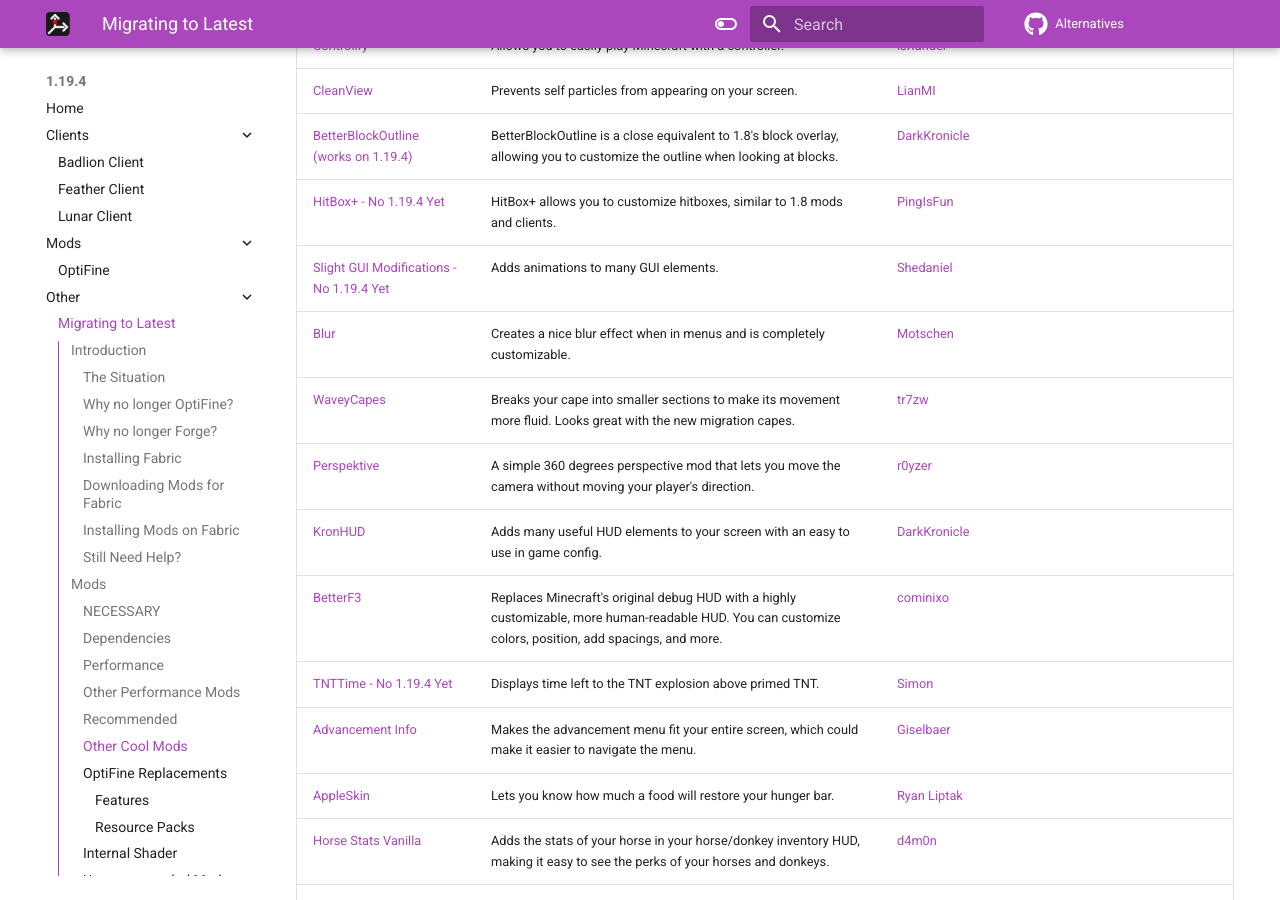
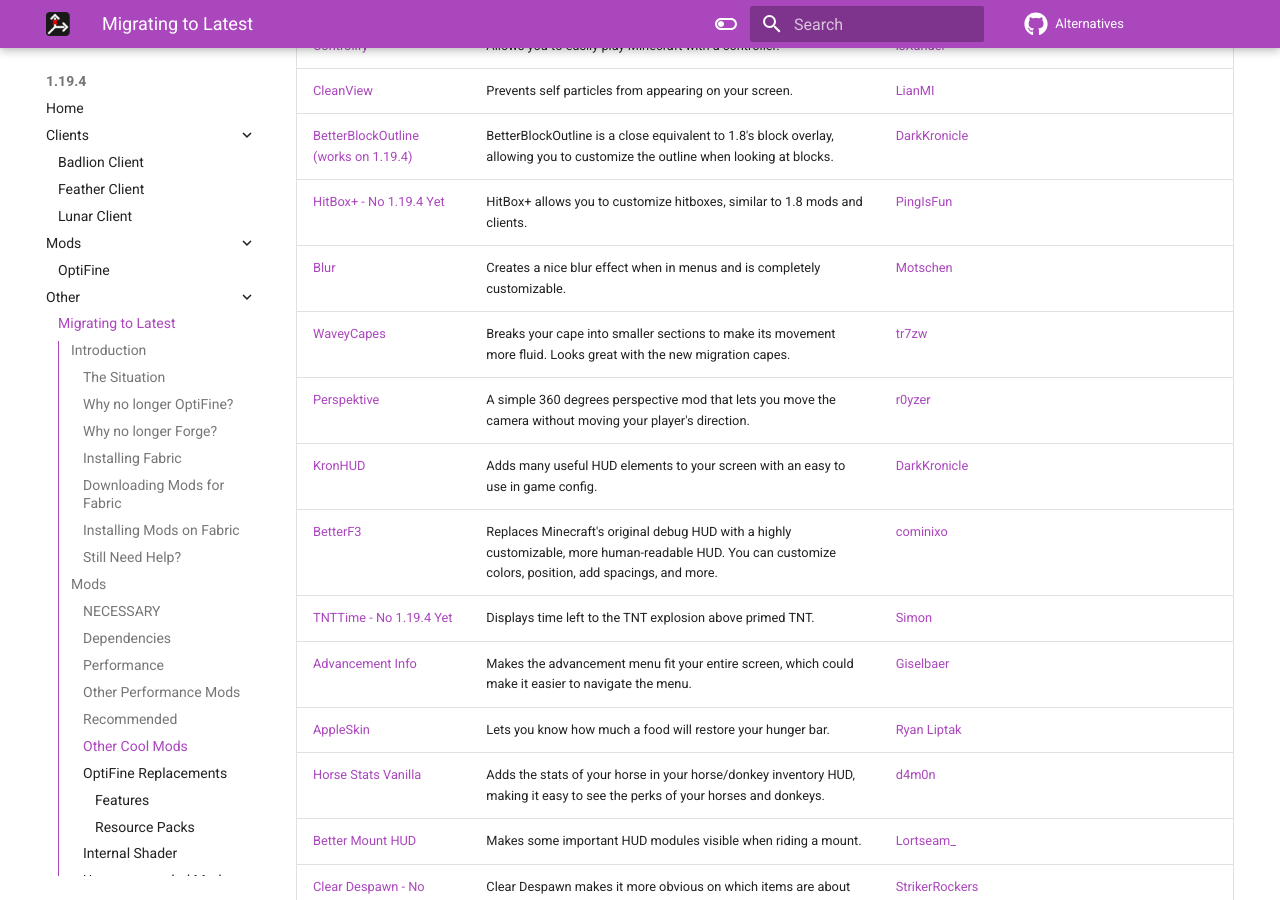
Before and after one commit to MicrocontrollersDev/Alternatives, an MkDocs documentation site: the page built from docs/latest/migrating.md, in a window 1280 px wide and 900 px high, scrolled down 5336 px. Built offline with MkDocs 1.6.1 and Material for MkDocs 9.7.7, drawn with Linux system fonts in a browser that asks for light colours; comment, search, counter and statistics services are not loaded.

```diff
--- a/docs/latest/migrating.md
+++ b/docs/latest/migrating.md
@@ -177,7 +177,6 @@
 | [CleanView](https://www.curseforge.com/minecraft/mc-mods/cleanview-fabric) | Prevents self particles from appearing on your screen. | [LianMI](https://github.com/zlainsama) |
 | [BetterBlockOutline (works on 1.19.4)](https://modrinth.com/mod/betterblockoutline) | BetterBlockOutline is a close equivalent to 1.8's block overlay, allowing you to customize the outline when looking at blocks. | [DarkKronicle](https://github.com/DarkKronicle) |
 | [HitBox+ - No 1.19.4 Yet](https://modrinth.com/mod/hitboxplus) | HitBox+ allows you to customize hitboxes, similar to 1.8 mods and clients. | [PingIsFun](https://github.com/PingIsFun) |
-| [Slight GUI Modifications - No 1.19.4 Yet](https://modrinth.com/mod/slight-gui-modifications) | Adds animations to many GUI elements. | [Shedaniel](https://github.com/shedaniel) |
 | [Blur](https://modrinth.com/mod/blur-fabric) | Creates a nice blur effect when in menus and is completely customizable. | [Motschen](https://github.com/Motschen) |
 | [WaveyCapes](https://modrinth.com/mod/wavey-capes) | Breaks your cape into smaller sections to make its movement more fluid. Looks great with the new migration capes. | [tr7zw](https://github.com/tr7zw) |
 | [Perspektive](https://modrinth.com/mod/perspektive) | A simple 360 degrees perspective mod that lets you move the camera without moving your player's direction. | [r0yzer](https://github.com/r0yzer) |
```
